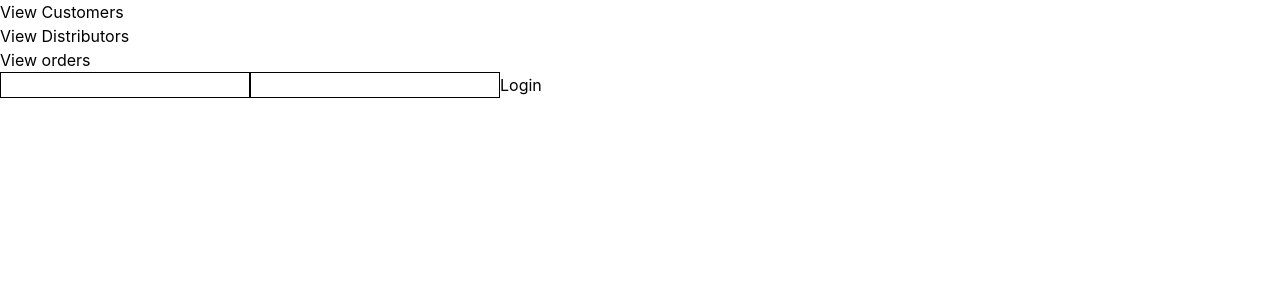
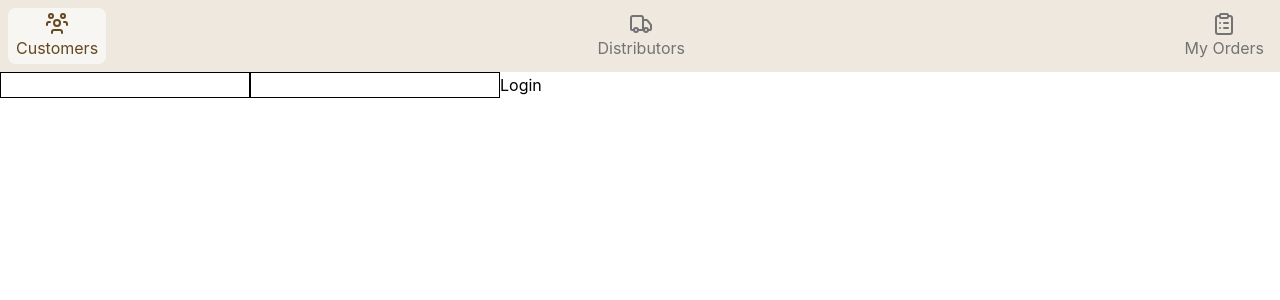
Before and after one commit to anshumitasahu/Meuko, a React (Vite) app in the folder client2/: page / in a window 1280 px wide. Shown: the top 300 px of the page. Built offline with nearby package versions, Linux system fonts and the light colour scheme.

Commit message:
style: improve nav bar ui

```diff
--- a/client2/src/components/ui/layout/NavBar.tsx
+++ b/client2/src/components/ui/layout/NavBar.tsx
@@ -1,21 +1,59 @@
-import { NavLink } from "react-router-dom";
+import { ClipboardList, Truck, UserGroup } from "lucide-react";
+import { useState } from "react";
+import { NavLink, useLocation } from "react-router-dom";
 
 export default function NavBar() {
+    const [isActive, setIsActive] = useState("Customers");
+
+    const location = useLocation();
+    const hideNavBarPaths = '/';
+    const showNavBar = !hideNavBarPaths.includes(location.pathname)
+
     return (
-        <div>
+        <div className="flex gap-2 bg-[#eee8df] p-2 justify-between sticky w-full top-0">
             <div>
                 <NavLink to="/customers">
-                    View Customers
+                    <button
+                        className="flex flex-col items-center justify-center px-2 py-1 rounded-lg text-neutral-500"
+                        onClick={() => setIsActive("Customers")}
+                        style={{
+                            backgroundColor: isActive === "Customers" ? "#f8f6f3" : "",
+                            color: isActive === "Customers" ? "#634820" : ""
+                        }}
+                    >
+                        <UserGroup />
+                        Customers
+                    </button>
                 </NavLink>
             </div>
             <div>
                 <NavLink to="/distributors">
-                    View Distributors
+                    <button
+                        className="flex flex-col items-center justify-center px-2 py-1 rounded-lg text-neutral-500"
+                        onClick={() => setIsActive("Distributors")}
+                        style={{
+                            backgroundColor: isActive === "Distributors" ? "#f8f6f3" : "",
+                            color: isActive === "Distributors" ? "#634820" : ""
+                        }}
+                    >
+                        <Truck />
+                        Distributors
+                    </button>
                 </NavLink>
             </div>
             <div>
                 <NavLink to="/orders">
-                    View orders
+                    <button
+                        className="flex flex-col items-center justify-center px-2 py-1 rounded-lg text-neutral-500"
+                        onClick={() => setIsActive("Orders")}
+                        style={{
+                            backgroundColor: isActive === "Orders" ? "#f8f6f3" : "",
+                            color: isActive === "Orders" ? "#634820" : ""
+                        }}
+                    >
+                        <ClipboardList />
+                        My Orders
+                    </button>
                 </NavLink>
             </div>
         </div>
```
